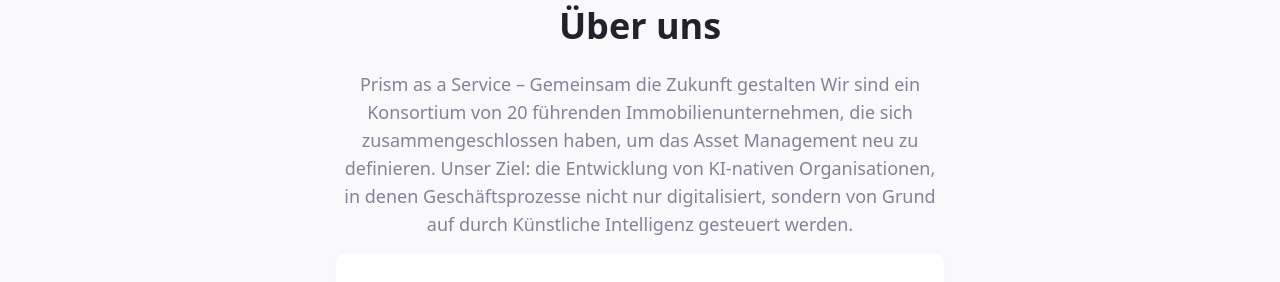
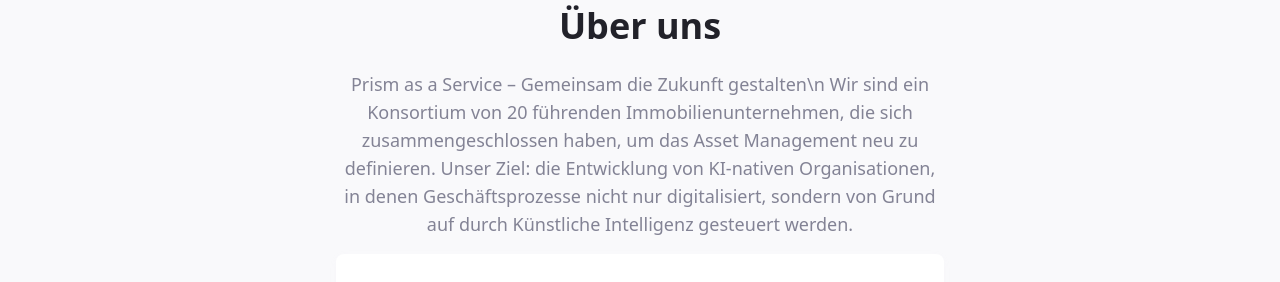
Before and after one commit to Matija024/estateflow-demo-bot, a React (Vite) app: page /ueber-uns in a window 1280 px wide. Shown: the part 259-541 px from the top of the page. Built offline with nearby package versions, Linux system fonts and the light colour scheme.

Commit message:
Code edited in Lovable Code Editor

```diff
--- a/src/pages/UeberUns.tsx
+++ b/src/pages/UeberUns.tsx
@@ -8,7 +8,7 @@ const UeberUns = () => {
         <div className="text-center max-w-2xl mx-auto p-8">
           <h1 className="text-4xl font-bold text-estate-text-primary mb-6">Über uns</h1>
           <p className="text-lg text-estate-text-secondary mb-4">
-            Prism as a Service – Gemeinsam die Zukunft gestalten
+            Prism as a Service – Gemeinsam die Zukunft gestalten\n
 Wir sind ein Konsortium von 20 führenden Immobilienunternehmen, die sich zusammengeschlossen haben, um das Asset Management neu zu definieren. Unser Ziel: die Entwicklung von KI-nativen Organisationen, in denen Geschäftsprozesse nicht nur digitalisiert, sondern von Grund auf durch Künstliche Intelligenz gesteuert werden.
           </p>
           <div className="bg-estate-bg-secondary rounded-lg p-6 shadow-card">
```
